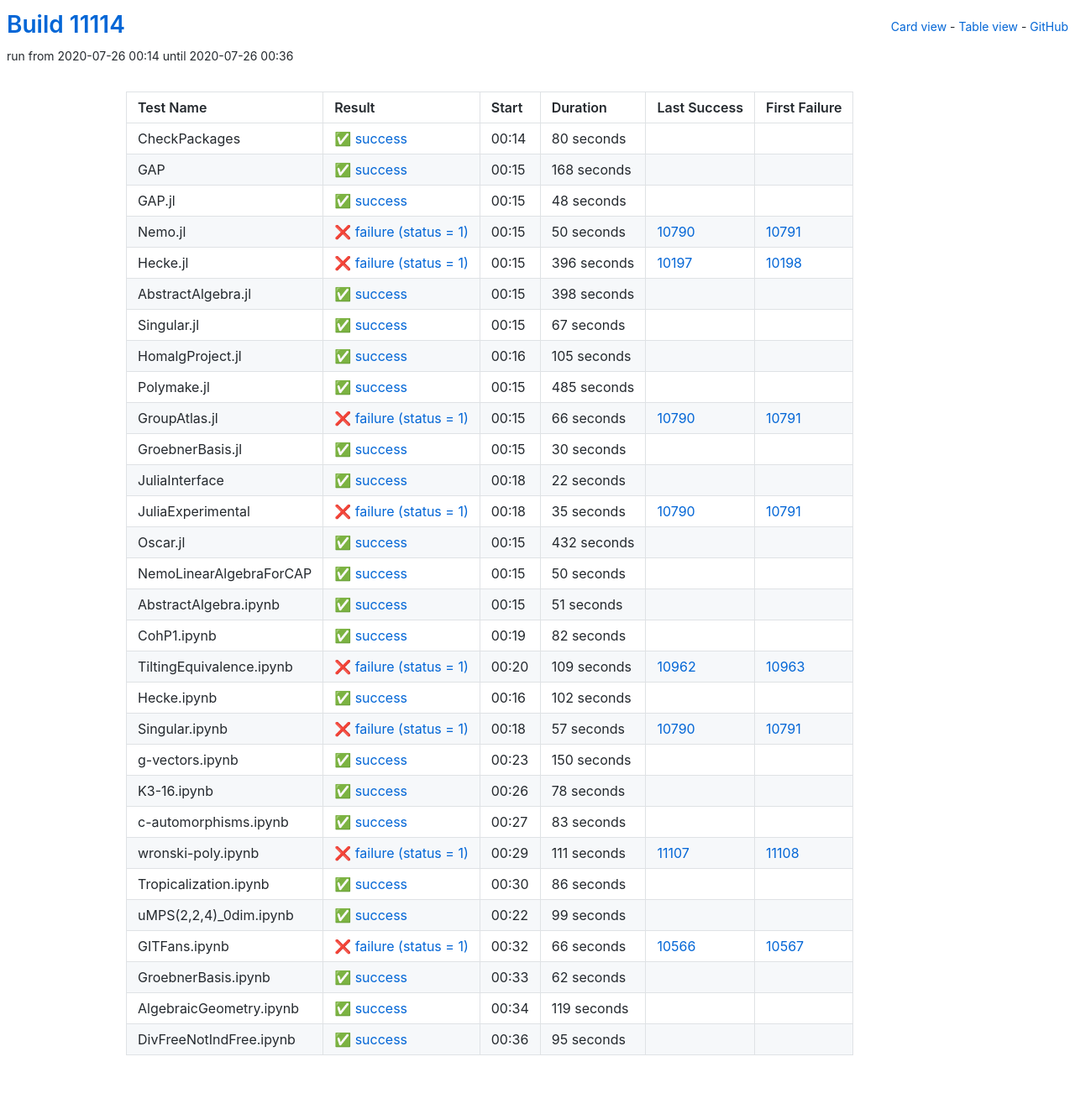
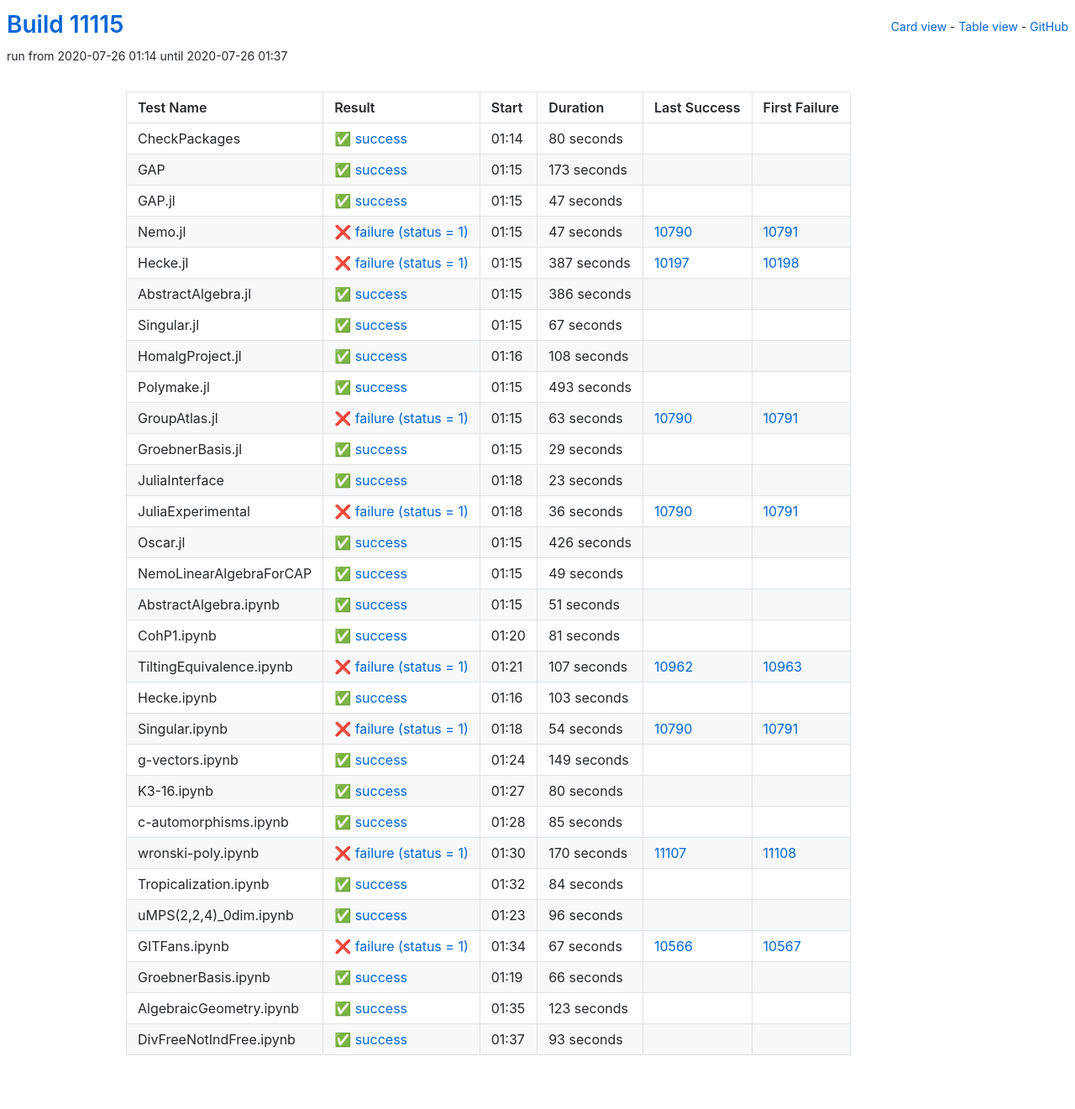
Before and after one commit to oscar-system/oscar-ci-status, a Jekyll site: the page built from table.html, in a window 1280 px wide. Shown: the whole page at 84% size. Built offline with Jekyll 4.4.1, drawn with Linux system fonts in a browser that asks for light colours.

Commit message:
Build #11115

```diff
--- a/_data/ci.yml
+++ b/_data/ci.yml
@@ -1,6 +1,6 @@
 ---
-build: 11114
-build_url: https://oscarci.mathematik.uni-kl.de/job/oscar/11114/
+build: 11115
+build_url: https://oscarci.mathematik.uni-kl.de/job/oscar/11115/
 job: oscar
 organization: oscar-system
 repo: oscar-ci-status
@@ -8,8 +8,8 @@
 tests:
 - name: CheckPackages
   id: checkpackages
-  log: https://oscarci.mathematik.uni-kl.de/job/oscar/11114/artifact/logs/build-11114/CheckPackages.log
-  start: 2020-07-26 00:14
+  log: https://oscarci.mathematik.uni-kl.de/job/oscar/11115/artifact/logs/build-11115/CheckPackages.log
+  start: 2020-07-26 01:14
   success: true
   exitcode: 0
   status: success
@@ -20,68 +20,68 @@
   first_failure_url:
 - name: GAP
   id: gap
-  log: https://oscarci.mathematik.uni-kl.de/job/oscar/11114/artifact/logs/build-11114/GAP.log
-  start: 2020-07-26 00:15
+  log: https://oscarci.mathematik.uni-kl.de/job/oscar/11115/artifact/logs/build-11115/GAP.log
+  start: 2020-07-26 01:15
   success: true
   exitcode: 0
   status: success
-  duration: 168
+  duration: 173
   last_success: false
   last_success_url:
   first_failure: false
   first_failure_url:
 - name: GAP.jl
   id: gap-jl
-  log: https://oscarci.mathematik.uni-kl.de/job/oscar/11114/artifact/logs/build-11114/GAP.jl.log
-  start: 2020-07-26 00:15
+  log: https://oscarci.mathematik.uni-kl.de/job/oscar/11115/artifact/logs/build-11115/GAP.jl.log
+  start: 2020-07-26 01:15
   success: true
   exitcode: 0
   status: success
-  duration: 48
+  duration: 47
   last_success: false
   last_success_url:
   first_failure: false
   first_failure_url:
 - name: Nemo.jl
   id: nemo-jl
-  log: https://oscarci.mathematik.uni-kl.de/job/oscar/11114/artifact/logs/build-11114/Nemo.jl.log
-  start: 2020-07-26 00:15
+  log: https://oscarci.mathematik.uni-kl.de/job/oscar/11115/artifact/logs/build-11115/Nemo.jl.log
+  start: 2020-07-26 01:15
   success: false
   exitcode: 1
   status: failure
-  duration: 50
+  duration: 47
   last_success: 10790
   last_success_url: https://oscarci.mathematik.uni-kl.de/job/oscar/10790/
   first_failure: 10791
   first_failure_url: https://oscarci.mathematik.uni-kl.de/job/oscar/10791/
 - name: Hecke.jl
   id: hecke-jl
-  log: https://oscarci.mathematik.uni-kl.de/job/oscar/11114/artifact/logs/build-11114/Hecke.jl.log
-  start: 2020-07-26 00:15
+  log: https://oscarci.mathematik.uni-kl.de/job/oscar/11115/artifact/logs/build-11115/Hecke.jl.log
+  start: 2020-07-26 01:15
   success: false
   exitcode: 1
   status: failure
-  duration: 396
+  duration: 387
   last_success: 10197
   last_success_url: https://oscarci.mathematik.uni-kl.de/job/oscar/10197/
   first_failure: 10198
   first_failure_url: https://oscarci.mathematik.uni-kl.de/job/oscar/10198/
 - name: AbstractAlgebra.jl
   id: abstractalgebra-jl
-  log: https://oscarci.mathematik.uni-kl.de/job/oscar/11114/artifact/logs/build-11114/AbstractAlgebra.jl.log
-  start: 2020-07-26 00:15
+  log: https://oscarci.mathematik.uni-kl.de/job/oscar/11115/artifact/logs/build-11115/AbstractAlgebra.jl.log
+  start: 2020-07-26 01:15
   success: true
   exitcode: 0
   status: success
-  duration: 398
+  duration: 386
   last_success: false
   last_success_url:
   first_failure: false
   first_failure_url:
 - name: Singular.jl
   id: singular-jl
-  log: https://oscarci.mathematik.uni-kl.de/job/oscar/11114/artifact/logs/build-11114/Singular.jl.log
-  start: 2020-07-26 00:15
+  log: https://oscarci.mathematik.uni-kl.de/job/oscar/11115/artifact/logs/build-11115/Singular.jl.log
+  start: 2020-07-26 01:15
   success: true
   exitcode: 0
   status: success
@@ -92,104 +92,104 @@
   first_failure_url:
 - name: HomalgProject.jl
   id: homalgproject-jl
-  log: https://oscarci.mathematik.uni-kl.de/job/oscar/11114/artifact/logs/build-11114/HomalgProject.jl.log
-  start: 2020-07-26 00:16
+  log: https://oscarci.mathematik.uni-kl.de/job/oscar/11115/artifact/logs/build-11115/HomalgProject.jl.log
+  start: 2020-07-26 01:16
   success: true
   exitcode: 0
   status: success
-  duration: 105
+  duration: 108
   last_success: false
   last_success_url:
   first_failure: false
   first_failure_url:
 - name: Polymake.jl
   id: polymake-jl
-  log: https://oscarci.mathematik.uni-kl.de/job/oscar/11114/artifact/logs/build-11114/Polymake.jl.log
-  start: 2020-07-26 00:15
+  log: https://oscarci.mathematik.uni-kl.de/job/oscar/11115/artifact/logs/build-11115/Polymake.jl.log
+  start: 2020-07-26 01:15
   success: true
   exitcode: 0
   status: success
-  duration: 485
+  duration: 493
   last_success: false
   last_success_url:
   first_failure: false
   first_failure_url:
 - name: GroupAtlas.jl
   id: groupatlas-jl
-  log: https://oscarci.mathematik.uni-kl.de/job/oscar/11114/artifact/logs/build-11114/GroupAtlas.jl.log
-  start: 2020-07-26 00:15
+  log: https://oscarci.mathematik.uni-kl.de/job/oscar/11115/artifact/logs/build-11115/GroupAtlas.jl.log
+  start: 2020-07-26 01:15
   success: false
   exitcode: 1
   status: failure
-  duration: 66
+  duration: 63
   last_success: 10790
   last_success_url: https://oscarci.mathematik.uni-kl.de/job/oscar/10790/
   first_failure: 10791
   first_failure_url: https://oscarci.mathematik.uni-kl.de/job/oscar/10791/
 - name: GroebnerBasis.jl
   id: groebnerbasis-jl
-  log: https://oscarci.mathematik.uni-kl.de/job/oscar/11114/artifact/logs/build-11114/GroebnerBasis.jl.log
-  start: 2020-07-26 00:15
+  log: https://oscarci.mathematik.uni-kl.de/job/oscar/11115/artifact/logs/build-11115/GroebnerBasis.jl.log
+  start: 2020-07-26 01:15
   success: true
   exitcode: 0
   status: success
-  duration: 30
+  duration: 29
   last_success: false
   last_success_url:
   first_failure: false
   first_failure_url:
 - name: JuliaInterface
   id: juliainterface
-  log: https://oscarci.mathematik.uni-kl.de/job/oscar/11114/artifact/logs/build-11114/JuliaInterface.log
-  start: 2020-07-26 00:18
+  log: https://oscarci.mathematik.uni-kl.de/job/oscar/11115/artifact/logs/build-11115/JuliaInterface.log
+  start: 2020-07-26 01:18
   success: true
   exitcode: 0
   status: success
-  duration: 22
+  duration: 23
   last_success: false
   last_success_url:
   first_failure: false
   first_failure_url:
 - name: JuliaExperimental
   id: juliaexperimental
-  log: https://oscarci.mathematik.uni-kl.de/job/oscar/11114/artifact/logs/build-11114/JuliaExperimental.log
-  start: 2020-07-26 00:18
+  log: https://oscarci.mathematik.uni-kl.de/job/oscar/11115/artifact/logs/build-11115/JuliaExperimental.log
+  start: 2020-07-26 01:18
   success: false
   exitcode: 1
   status: failure
-  duration: 35
+  duration: 36
   last_success: 10790
   last_success_url: https://oscarci.mathematik.uni-kl.de/job/oscar/10790/
   first_failure: 10791
   first_failure_url: https://oscarci.mathematik.uni-kl.de/job/oscar/10791/
 - name: Oscar.jl
   id: oscar-jl
-  log: https://oscarci.mathematik.uni-kl.de/job/oscar/11114/artifact/logs/build-11114/Oscar.jl.log
-  start: 2020-07-26 00:15
+  log: https://oscarci.mathematik.uni-kl.de/job/oscar/11115/artifact/logs/build-11115/Oscar.jl.log
+  start: 2020-07-26 01:15
   success: true
   exitcode: 0
   status: success
-  duration: 432
+  duration: 426
   last_success: false
   last_success_url:
   first_failure: false
   first_failure_url:
 - name: NemoLinearAlgebraForCAP
   id: nemolinearalgebraforcap
-  log: https://oscarci.mathematik.uni-kl.de/job/oscar/11114/artifact/logs/build-11114/NemoLinearAlgebraForCAP.log
-  start: 2020-07-26 00:15
+  log: https://oscarci.mathematik.uni-kl.de/job/oscar/11115/artifact/logs/build-11115/NemoLinearAlgebraForCAP.log
+  start: 2020-07-26 01:15
   success: true
   exitcode: 0
   status: success
-  duration: 50
+  duration: 49
   last_success: false
   last_success_url:
   first_failure: false
   first_failure_url:
 - name: AbstractAlgebra.ipynb
   id: abstractalgebra-ipynb
-  log: https://oscarci.mathematik.uni-kl.de/job/oscar/11114/artifact/logs/build-11114/AbstractAlgebra.ipynb.log
-  start: 2020-07-26 00:15
+  log: https://oscarci.mathematik.uni-kl.de/job/oscar/11115/artifact/logs/build-11115/AbstractAlgebra.ipynb.log
+  start: 2020-07-26 01:15
   success: true
   exitcode: 0
   status: success
@@ -200,168 +200,168 @@
   first_failure_url:
 - name: CohP1.ipynb
   id: cohp1-ipynb
-  log: https://oscarci.mathematik.uni-kl.de/job/oscar/11114/artifact/logs/build-11114/CohP1.ipynb.log
-  start: 2020-07-26 00:19
+  log: https://oscarci.mathematik.uni-kl.de/job/oscar/11115/artifact/logs/build-11115/CohP1.ipynb.log
+  start: 2020-07-26 01:20
   success: true
   exitcode: 0
   status: success
-  duration: 82
+  duration: 81
   last_success: false
   last_success_url:
   first_failure: false
   first_failure_url:
 - name: TiltingEquivalence.ipynb
   id: tiltingequivalence-ipynb
-  log: https://oscarci.mathematik.uni-kl.de/job/oscar/11114/artifact/logs/build-11114/TiltingEquivalence.ipynb.log
-  start: 2020-07-26 00:20
+  log: https://oscarci.mathematik.uni-kl.de/job/oscar/11115/artifact/logs/build-11115/TiltingEquivalence.ipynb.log
+  start: 2020-07-26 01:21
   success: false
   exitcode: 1
   status: failure
-  duration: 109
+  duration: 107
   last_success: 10962
   last_success_url: https://oscarci.mathematik.uni-kl.de/job/oscar/10962/
   first_failure: 10963
   first_failure_url: https://oscarci.mathematik.uni-kl.de/job/oscar/10963/
 - name: Hecke.ipynb
   id: hecke-ipynb
-  log: https://oscarci.mathematik.uni-kl.de/job/oscar/11114/artifact/logs/build-11114/Hecke.ipynb.log
-  start: 2020-07-26 00:16
+  log: https://oscarci.mathematik.uni-kl.de/job/oscar/11115/artifact/logs/build-11115/Hecke.ipynb.log
+  start: 2020-07-26 01:16
   success: true
   exitcode: 0
   status: success
-  duration: 102
+  duration: 103
   last_success: false
   last_success_url:
   first_failure: false
   first_failure_url:
 - name: Singular.ipynb
   id: singular-ipynb
-  log: https://oscarci.mathematik.uni-kl.de/job/oscar/11114/artifact/logs/build-11114/Singular.ipynb.log
-  start: 2020-07-26 00:18
+  log: https://oscarci.mathematik.uni-kl.de/job/oscar/11115/artifact/logs/build-11115/Singular.ipynb.log
+  start: 2020-07-26 01:18
   success: false
   exitcode: 1
   status: failure
-  duration: 57
+  duration: 54
   last_success: 10790
   last_success_url: https://oscarci.mathematik.uni-kl.de/job/oscar/10790/
   first_failure: 10791
   first_failure_url: https://oscarci.mathematik.uni-kl.de/job/oscar/10791/
 - name: g-vectors.ipynb
   id: g-vectors-ipynb
-  log: https://oscarci.mathematik.uni-kl.de/job/oscar/11114/artifact/logs/build-11114/g-vectors.ipynb.log
-  start: 2020-07-26 00:23
+  log: https://oscarci.mathematik.uni-kl.de/job/oscar/11115/artifact/logs/build-11115/g-vectors.ipynb.log
+  start: 2020-07-26 01:24
   success: true
   exitcode: 0
   status: success
-  duration: 150
+  duration: 149
   last_success: false
   last_success_url:
   first_failure: false
   first_failure_url:
 - name: K3-16.ipynb
   id: k3-16-ipynb
-  log: https://oscarci.mathematik.uni-kl.de/job/oscar/11114/artifact/logs/build-11114/K3-16.ipynb.log
-  start: 2020-07-26 00:26
+  log: https://oscarci.mathematik.uni-kl.de/job/oscar/11115/artifact/logs/build-11115/K3-16.ipynb.log
+  start: 2020-07-26 01:27
   success: true
   exitcode: 0
   status: success
-  duration: 78
+  duration: 80
   last_success: false
   last_success_url:
   first_failure: false
   first_failure_url:
 - name: c-automorphisms.ipynb
   id: c-automorphisms-ipynb
-  log: https://oscarci.mathematik.uni-kl.de/job/oscar/11114/artifact/logs/build-11114/c-automorphisms.ipynb.log
-  start: 2020-07-26 00:27
+  log: https://oscarci.mathematik.uni-kl.de/job/oscar/11115/artifact/logs/build-11115/c-automorphisms.ipynb.log
+  start: 2020-07-26 01:28
   success: true
   exitcode: 0
   status: success
-  duration: 83
+  duration: 85
   last_success: false
   last_success_url:
   first_failure: false
   first_failure_url:
 - name: wronski-poly.ipynb
   id: wronski-poly-ipynb
-  log: https://oscarci.mathematik.uni-kl.de/job/oscar/11114/artifact/logs/build-11114/wronski-poly.ipynb.log
-  start: 2020-07-26 00:29
+  log: https://oscarci.mathematik.uni-kl.de/job/oscar/11115/artifact/logs/build-11115/wronski-poly.ipynb.log
+  start: 2020-07-26 01:30
   success: false
   exitcode: 1
   status: failure
-  duration: 111
+  duration: 170
   last_success: 11107
   last_success_url: https://oscarci.mathematik.uni-kl.de/job/oscar/11107/
   first_failure: 11108
   first_failure_url: https://oscarci.mathematik.uni-kl.de/job/oscar/11108/
 - name: Tropicalization.ipynb
   id: tropicalization-ipynb
-  log: https://oscarci.mathematik.uni-kl.de/job/oscar/11114/artifact/logs/build-11114/Tropicalization.ipynb.log
-  start: 2020-07-26 00:30
+  log: https://oscarci.mathematik.uni-kl.de/job/oscar/11115/artifact/logs/build-11115/Tropicalization.ipynb.log
+  start: 2020-07-26 01:32
   success: true
   exitcode: 0
   status: success
-  duration: 86
+  duration: 84
   last_success: false
   last_success_url:
   first_failure: false
   first_failure_url:
 - name: uMPS(2,2,4)_0dim.ipynb
   id: umps-2-2-4-0dim-ipynb
-  log: https://oscarci.mathematik.uni-kl.de/job/oscar/11114/artifact/logs/build-11114/uMPS-2-2-4-_0dim.ipynb.log
-  start: 2020-07-26 00:22
+  log: https://oscarci.mathematik.uni-kl.de/job/oscar/11115/artifact/logs/build-11115/uMPS-2-2-4-_0dim.ipynb.log
+  start: 2020-07-26 01:23
   success: true
   exitcode: 0
   status: success
-  duration: 99
+  duration: 96
   last_success: false
   last_success_url:
   first_failure: false
   first_failure_url:
 - name: GITFans.ipynb
   id: gitfans-ipynb
-  log: https://oscarci.mathematik.uni-kl.de/job/oscar/11114/artifact/logs/build-11114/GITFans.ipynb.log
-  start: 2020-07-26 00:32
+  log: https://oscarci.mathematik.uni-kl.de/job/oscar/11115/artifact/logs/build-11115/GITFans.ipynb.log
+  start: 2020-07-26 01:34
   success: false
   exitcode: 1
   status: failure
-  duration: 66
+  duration: 67
   last_success: 10566
   last_success_url: https://oscarci.mathematik.uni-kl.de/job/oscar/10566/
   first_failure: 10567
   first_failure_url: https://oscarci.mathematik.uni-kl.de/job/oscar/10567/
 - name: GroebnerBasis.ipynb
   id: groebnerbasis-ipynb
-  log: https://oscarci.mathematik.uni-kl.de/job/oscar/11114/artifact/logs/build-11114/GroebnerBasis.ipynb.log
-  start: 2020-07-26 00:33
+  log: https://oscarci.mathematik.uni-kl.de/job/oscar/11115/artifact/logs/build-11115/GroebnerBasis.ipynb.log
+  start: 2020-07-26 01:19
   success: true
   exitcode: 0
   status: success
-  duration: 62
+  duration: 66
   last_success: false
   last_success_url:
   first_failure: false
   first_failure_url:
 - name: AlgebraicGeometry.ipynb
   id: algebraicgeometry-ipynb
-  log: https://oscarci.mathematik.uni-kl.de/job/oscar/11114/artifact/logs/build-11114/AlgebraicGeometry.ipynb.log
-  start: 2020-07-26 00:34
+  log: https://oscarci.mathematik.uni-kl.de/job/oscar/11115/artifact/logs/build-11115/AlgebraicGeometry.ipynb.log
+  start: 2020-07-26 01:35
   success: true
   exitcode: 0
   status: success
-  duration: 119
+  duration: 123
   last_success: false
   last_success_url:
   first_failure: false
   first_failure_url:
 - name: DivFreeNotIndFree.ipynb
   id: divfreenotindfree-ipynb
-  log: https://oscarci.mathematik.uni-kl.de/job/oscar/11114/artifact/logs/build-11114/DivFreeNotIndFree.ipynb.log
-  start: 2020-07-26 00:36
+  log: https://oscarci.mathematik.uni-kl.de/job/oscar/11115/artifact/logs/build-11115/DivFreeNotIndFree.ipynb.log
+  start: 2020-07-26 01:37
   success: true
   exitcode: 0
   status: success
-  duration: 95
+  duration: 93
   last_success: false
   last_success_url:
   first_failure: false
```
Also changed, not shown: README.md.
